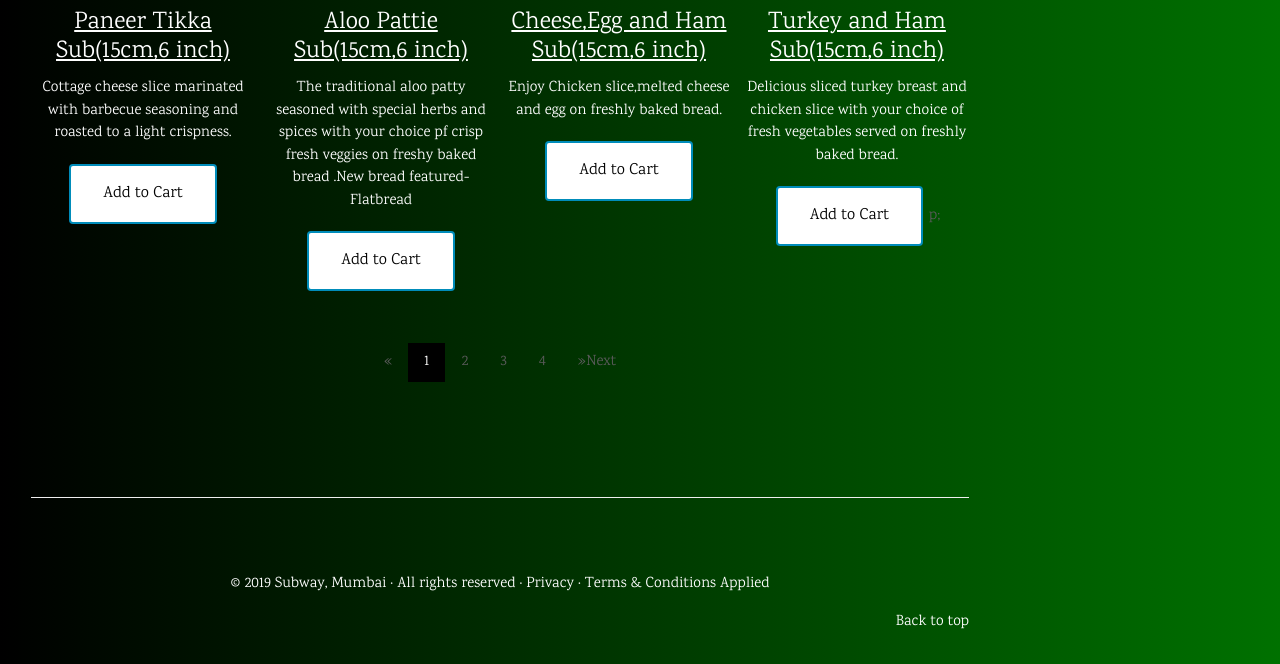
After one commit to Devanshi1500/Subway, a Flask app: page /subs in a window 1280 px wide. The commit adds this page. Shown: the part 1026-1690 px from the top of the page. Run offline with Flask 2, Linux system fonts and the light colour scheme; some libraries are stand-ins or nearby versions.

Commit message:
menu done

```diff
--- a/app.py
+++ b/app.py
@@ -56,5 +56,9 @@ def register():
 
 	return render_template('register.html',form=form)
 
+@app.route('/subs')
+def subs():
+	return render_template('subs.html')
+
 if __name__ == '__main__':
 	app.run(debug=True)
--- a/myproject/templates/base.html
+++ b/myproject/templates/base.html
@@ -51,12 +51,18 @@ body {
       <li class="nav-item">
         <a class="nav-link" href="{{url_for('logout')}}">Logout</a>
       </li>
+       <li class="nav-item">
+        <a class="nav-link" href="{{url_for('subs')}}">Sandwiches</a>
+      </li>
       {% else %}
       <li class="nav-item">
         <a class="nav-link" href="{{url_for('login')}}">Login</a>
       </li>
       <li class="nav-item">
         <a class="nav-link" href="{{url_for('register')}}">Register</a>
+      </li>
+       <li class="nav-item">
+        <a class="nav-link" href="{{url_for('subs')}}">Sandwiches</a>
       </li>
       {% endif %}
     </ul>
--- a/myproject/templates/carousel.css
+++ b/myproject/templates/carousel.css
@@ -2,6 +2,7 @@ body {
   padding-top: 3rem;
   padding-bottom: 3rem;
   color: #5a5a5a;
+  max-width: 1000px;
 }
 
 
@@ -28,6 +29,7 @@ body {
   left: 0;
   min-width: 100%;
   height: 32rem;
+  object-fit: cover;
 }
 
 
--- /dev/null
+++ b/myproject/templates/subs.html
@@ -0,0 +1,125 @@
+{%extends 'base.html'%}
+{%block content%}
+
+<div class="jumbotron">
+	{%if current_user.is_authenticated%}
+	<h4>Hello {{current_user.username}}!</h4>
+	<h4>Choose between our wide variety of delicious subs!</h4>
+	{%else%}
+	<h4>Choose between our wide variety of delicious subs!</h4>
+	{% endif %}
+</div>
+<meta charset="UTF-8">
+<meta name="viewport" content="width=device-width, initial-scale=1">
+<link rel="stylesheet" href="https://www.w3schools.com/w3css/4/w3.css">
+<link rel="stylesheet" href="https://fonts.googleapis.com/css?family=Karma">
+<style>
+body,h1,h2,h3,h4,h5,h6 {font-family: "Karma", sans-serif}
+.w3-bar-block .w3-bar-item {padding:20px}
+a {
+  text-decoration: none;
+  color: white;
+}
+.button {
+  background-color: #4CAF50; /* Green */
+  border: none;
+  color: white;
+  padding: 16px 32px;
+  text-align: center;
+  text-decoration: none;
+  display: inline-block;
+  font-size: 16px;
+  margin: 4px 2px;
+  -webkit-transition-duration: 0.4s; /* Safari */
+  transition-duration: 0.4s;
+  cursor: pointer;
+}
+
+.button1 {
+  background-color: white;
+  color: black;
+  border: 2px solid #008CBA;
+  border-radius: 4px;
+}
+
+.button1:hover {
+  background-color: #008CBA;
+  color: white;
+}
+
+</style>
+<body>
+<div class="w3-main w3-content w3-padding" style="max-width:1200px;margin-top:100px">
+
+  <!-- First Photo Grid-->
+  <div class="w3-row-padding w3-padding-16 w3-center" id="food">
+    <div class="w3-quarter">
+      <img src="https://5.imimg.com/data5/YL/KQ/GLADMIN-33876378/veg-shammi-500x500.jpg" alt="Sandwich" style="width:100%">
+     <a class="w3-text-white"> <h3><u>Veg Shammie Kebab Sub(15cm,6 inch)</u></h3>
+      <p class="w3-text-white">A kebab speciality authentically made from lentils enriched with distinctive flavours of garlic and onion</p></a>
+      <button class="button button1">Add to Cart</button>
+    </div>
+    <div class="w3-quarter">
+      <img src="https://www.momdeals.com/media/imager/201906/16254-posts.article_md.jpg" alt="Steak" style="width:100%">
+      <a class="w3-text-white"><h3><u>Chicken Teriyaki Sub(15cm,6 inch)</u></h3>
+      <p class="w3-text-white">This gourmet speciality is a flavourful blend of tender teriyaki glazed chicken strips served hot and toasted , on freshly baked bread</p></a>
+       <button class="button button1">Add to Cart</button>
+    </div>
+    <div class="w3-quarter">
+      <img src="https://5.imimg.com/data5/CN/UM/GLADMIN-33876378/corn-and-peas-500x500.jpg" alt="Cherries" style="width:100%">
+     <a class="w3-text-white"> <h3><u>Corn and Peas Sub(15cm,6 inch)</u></h3>
+      <p class="w3-text-white">A delicious assortment of peas,golden corns and crunchy dices of carrots,blended in a creamy mixture of eggless mayo sauce</p>
+      </a>
+       <button class="button button1">Add to Cart</button>
+    </div>
+    <div class="w3-quarter">
+      <img src="https://5.imimg.com/data5/ID/TI/GLADMIN-48125880/chicken-tikka-500x500.png" alt="Pasta and Wine" style="width:100%">
+      <a class="w3-text-white"><h3><u>Chicken Tikka Sub(15cm,6 inch)</u></h3>
+      <p class="w3-text-white">Boneless chicken breast pieces marinated in tikka seasoning ,barbecued yet still delightfully succelent.</p></a>
+       <button class="button button1">Add to Cart</button>
+    </div>
+  </div>
+
+  <!-- Second Photo Grid-->
+  <div class="w3-row-padding w3-padding-16 w3-center">
+    <div class="w3-quarter">
+      <img src="https://www.subway.com/ns/images/menu/IND/ENG/new%20menu-category-sandwich-Paneer%20Tikka-IN-234x140.jpg" alt="Popsicle" style="width:100%">
+      <a class="w3-text-white"><h3><u>Paneer Tikka Sub(15cm,6 inch)</u></h3>
+      <p class="w3-text-white">Cottage cheese slice marinated with barbecue seasoning and roasted to a light crispness.</p></a>
+       <button class="button button1">Add to Cart</button>
+    </div>
+    <div class="w3-quarter">
+      <img src="https://5.imimg.com/data5/JR/MA/GLADMIN-30222727/aloo-patty-500x500.jpg" alt="Salmon" style="width:100%">
+      <a class="w3-text-white"><h3><u>Aloo Pattie Sub(15cm,6 inch)</u></h3>
+      <p class="w3-text-white">The traditional aloo patty seasoned with special herbs and spices with your choice pf crisp fresh veggies on freshy baked bread .New bread featured-Flatbread</p></a>
+       <button class="button button1">Add to Cart</button>
+    </div>
+    <div class="w3-quarter">
+      <img src="https://5.imimg.com/data5/TH/BF/GLADMIN-35160300/chicken-slice-egg-and-cheese-sandwich-500x500.png" alt="Sandwich" style="width:100%">
+      <a class="w3-text-white"><h3><u>Cheese,Egg and Ham Sub(15cm,6 inch)</u></h3>
+      <p class="w3-text-white">Enjoy Chicken slice,melted cheese and egg on freshly baked bread.</p></a>
+       <button class="button button1">Add to Cart</button>
+    </div>
+    <div class="w3-quarter">
+      <img src="https://5.imimg.com/data5/RI/MQ/GLADMIN-29926477/turkey-500x500.jpg" alt="Croissant" style="width:100%">
+     <a class="w3-text-white"> <h3><u>Turkey and Ham Sub(15cm,6 inch)</u></h3>
+      <p class="w3-text-white">Delicious sliced turkey breast and chicken slice with your choice of fresh vegetables served on freshly baked bread.</p></a>
+       <button class="button button1">Add to Cart</button>
+       p;
+    </div>
+  </div>
+
+  <!-- Pagination -->
+  <div class="w3-center w3-padding-32">
+    <div class="w3-bar">
+      <a href="#" class="w3-bar-item w3-button w3-hover-black">«</a>
+      <a href="#" class="w3-bar-item w3-black w3-button">1</a>
+      <a href="#" class="w3-bar-item w3-button w3-hover-black">2</a>
+      <a href="#" class="w3-bar-item w3-button w3-hover-black">3</a>
+      <a href="#" class="w3-bar-item w3-button w3-hover-black">4</a>
+      <a href="#" class="w3-bar-item w3-button w3-hover-black">»Next</a>
+    </div>
+  </div>
+
+
+{%endblock%}
```
Also changed, not shown: myproject/data.sqlite.
